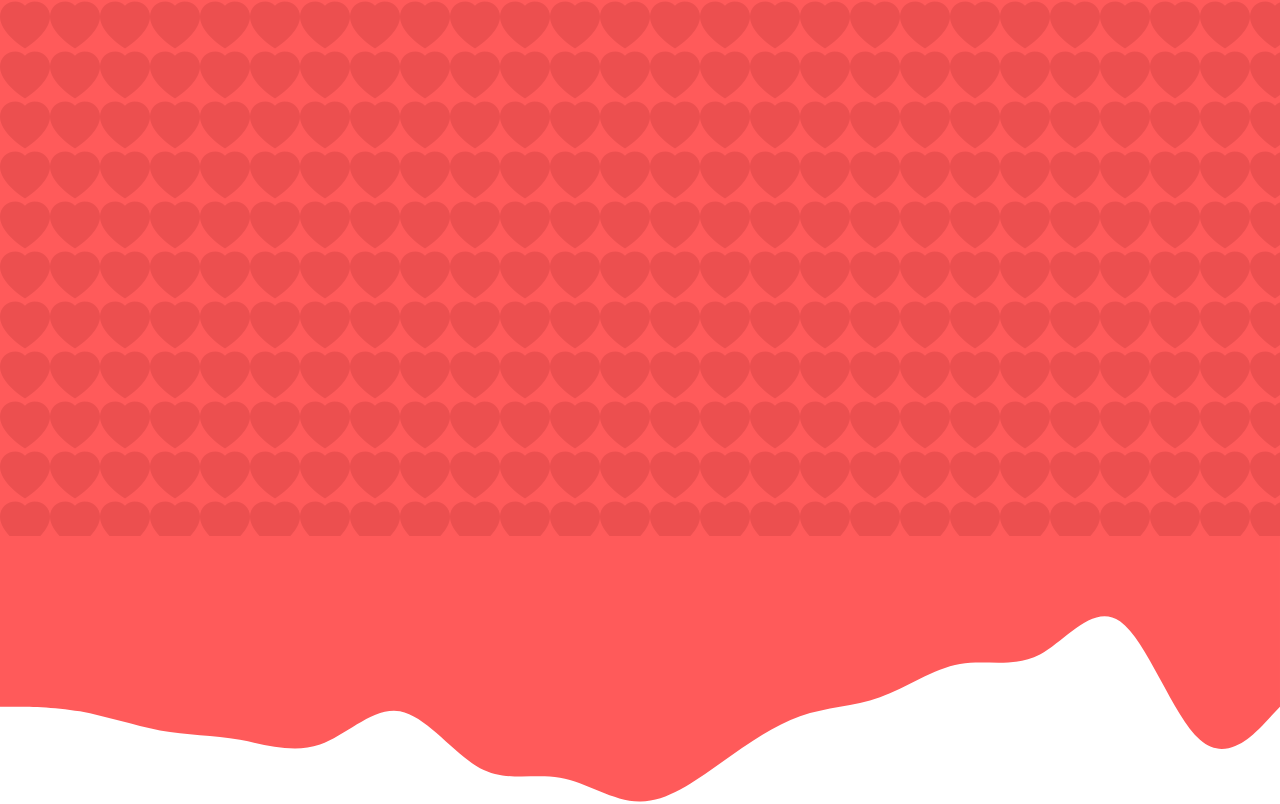
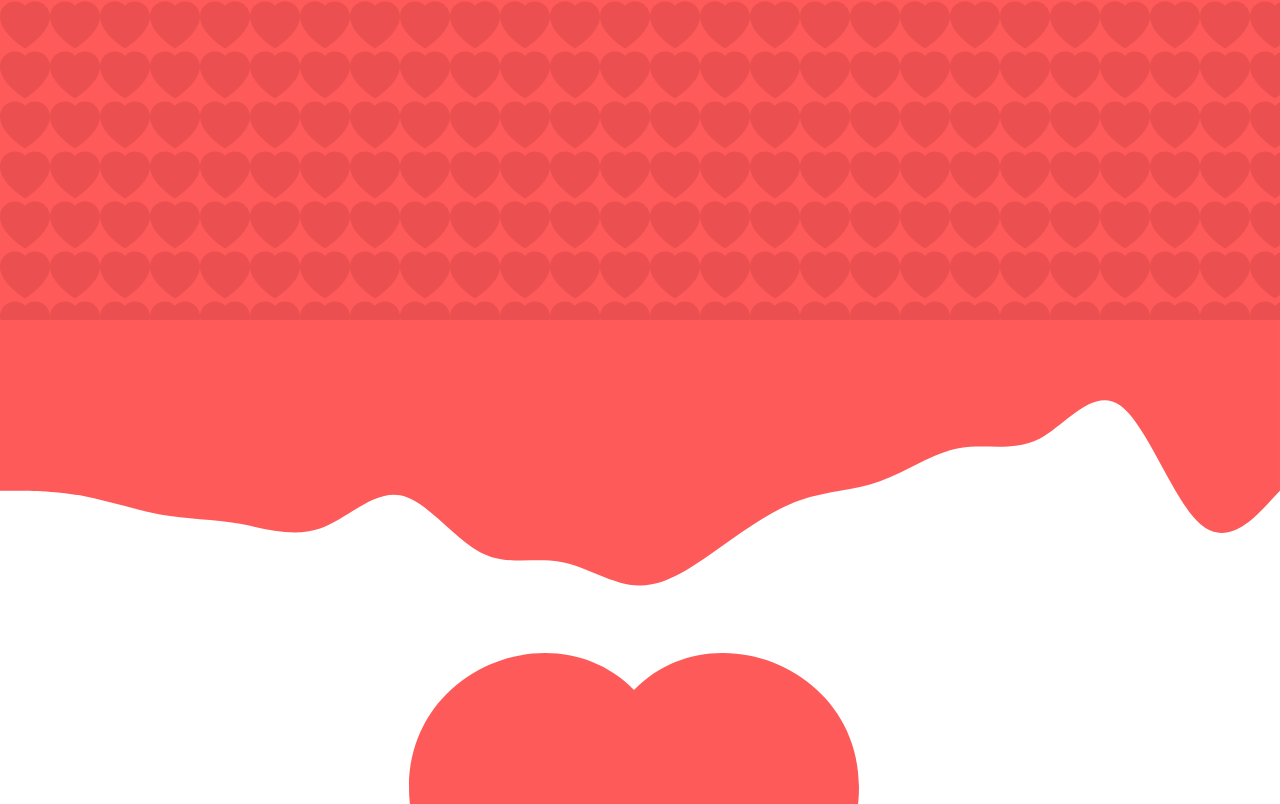
Before and after one commit to Ivavmak/march8, a plain HTML site: page index.html in a window 1280 px wide. Shown: the top 804 px of the page. Drawn offline with Linux system fonts and the light colour scheme.

Commit message:
Update style.css

```diff
--- a/style.css
+++ b/style.css
@@ -33,7 +33,7 @@ body{
 
 .textpart{
     width: 100%;
-    height: 67vh;
+    height: 40vh;
     background-color: #FF5A5A;
     -webkit-background-size: cover;
     background-size: cover;
```
